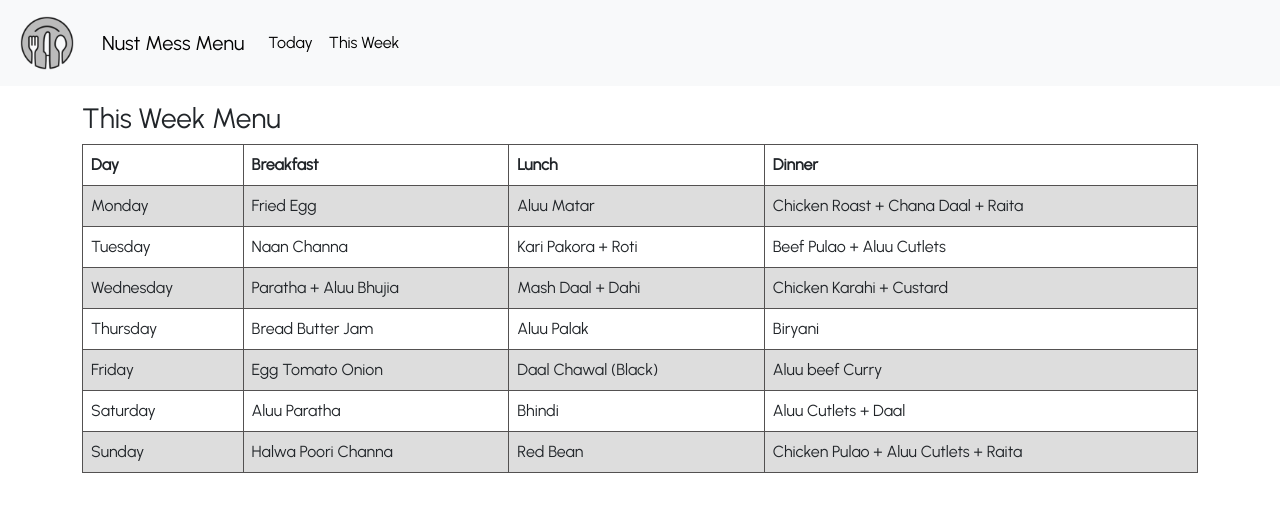
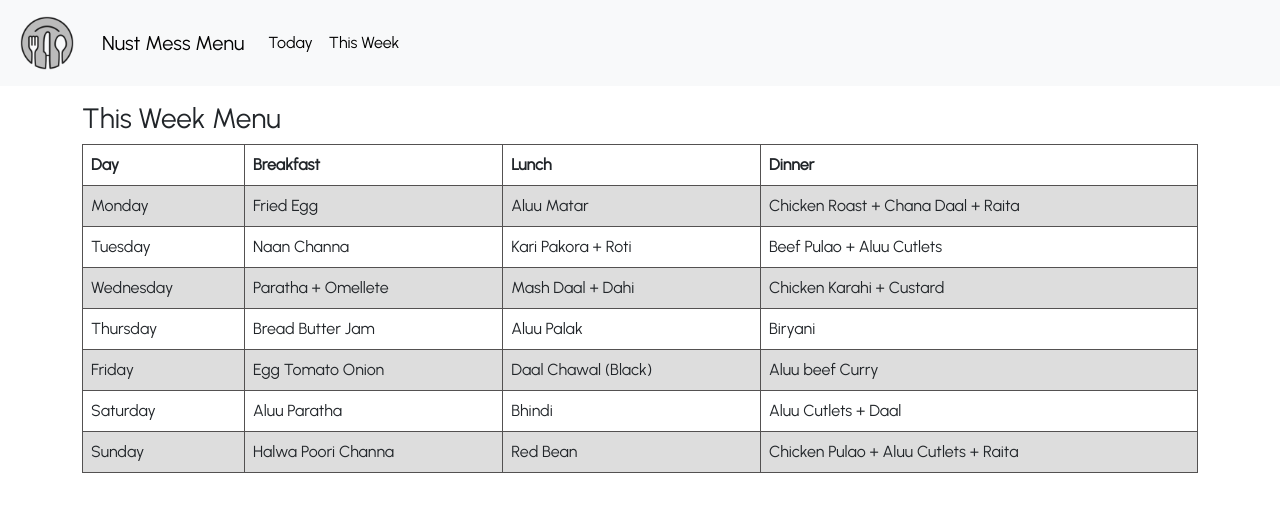
Before and after one commit to fatehmehmood123/Mess-Menu, a React (Create React App) app: page /weekly in a window 1280 px wide. Shown: the top 512 px of the page. Built offline with nearby package versions, Linux system fonts and the light colour scheme.

Commit message:
wednesday odd breakfast

```diff
--- a/src/Pages/Today.js
+++ b/src/Pages/Today.js
@@ -116,7 +116,7 @@ export default function Daily() {
         setdinner("Beef Pulao + Aluu Cutlets")
       }
       if (currentDate.getDay() === 3) {     //Wednesday odd
-        setbreakfast("Paratha + Omellete")
+        setbreakfast("Paratha + Aluu Bhujia")
         setlunch("Mash Daal + Salad")
         setdinner("Chicken Karahi + Custard")
       }
@@ -152,7 +152,7 @@ export default function Daily() {
         setdinner("Beef Pulao + Aluu Cutlets")
       }
       if (currentDate.getDay() === 3) {     //Wednesday even
-        setbreakfast("Paratha + Aluu Bhujia")
+        setbreakfast("Paratha + Omellete")
         setlunch("Mash Daal + Yoghurt")
         setdinner("Chicken Karahi + Custard")
       }
--- a/src/Pages/Weekly.js
+++ b/src/Pages/Weekly.js
@@ -45,7 +45,7 @@ export default function Weekly() {
       settueBreakfast('Naan Channa')
       settueLunch('Kari Pakora + Rice')
       settueDinner('Beef Pulao + Aluu Cutlets')
-      setwedBreakfast('Paratha + Omellete')
+      setwedBreakfast('Paratha + Aluu Bhujia')
       setwedLunch('Mash Daal + Salad')
       setwedDinner('Chicken Karahi + Custard')
       setthursBreakfast('Bread Butter Jam')
@@ -67,7 +67,7 @@ export default function Weekly() {
       settueBreakfast('Naan Channa')
       settueLunch('Kari Pakora + Roti')
       settueDinner('Beef Pulao + Aluu Cutlets')
-      setwedBreakfast('Paratha + Aluu Bhujia')
+      setwedBreakfast('Paratha + Omellete')
       setwedLunch('Mash Daal + Dahi')
       setwedDinner('Chicken Karahi + Custard')
       setthursBreakfast('Bread Butter Jam')
```
